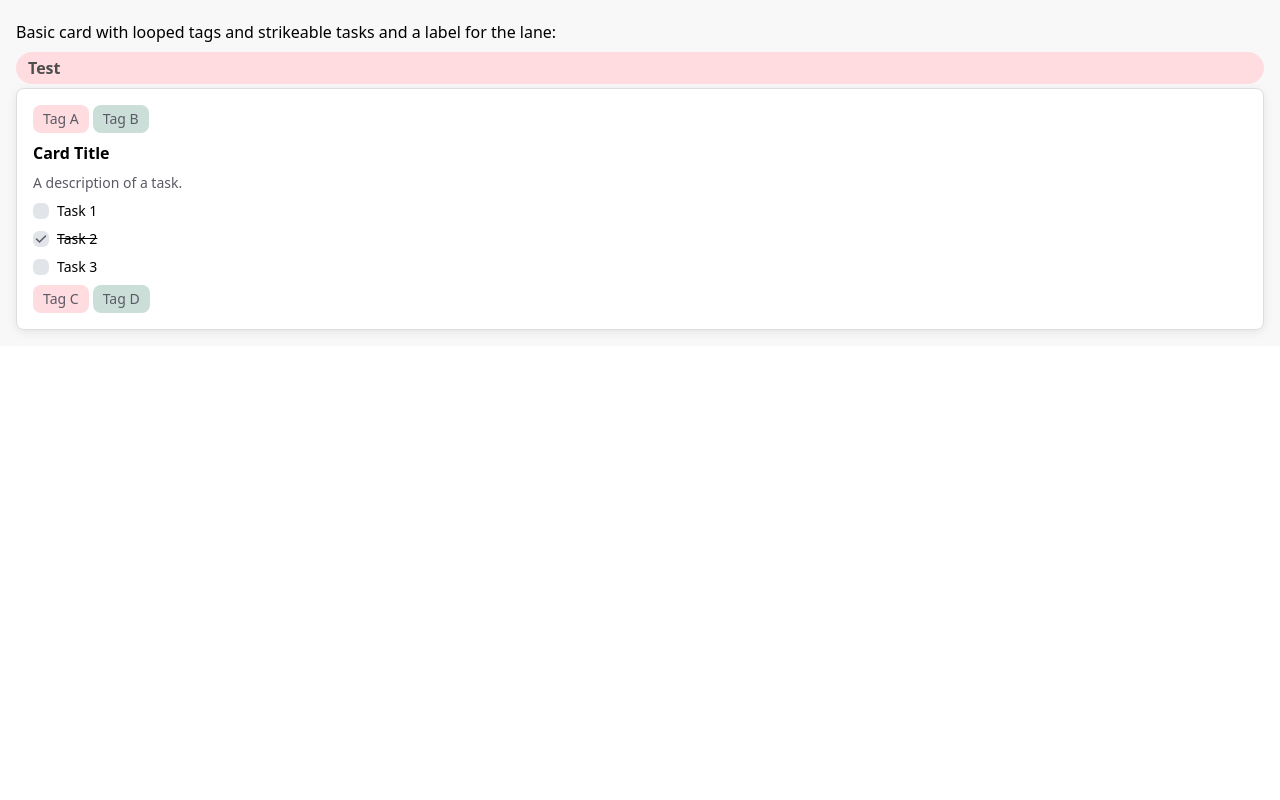
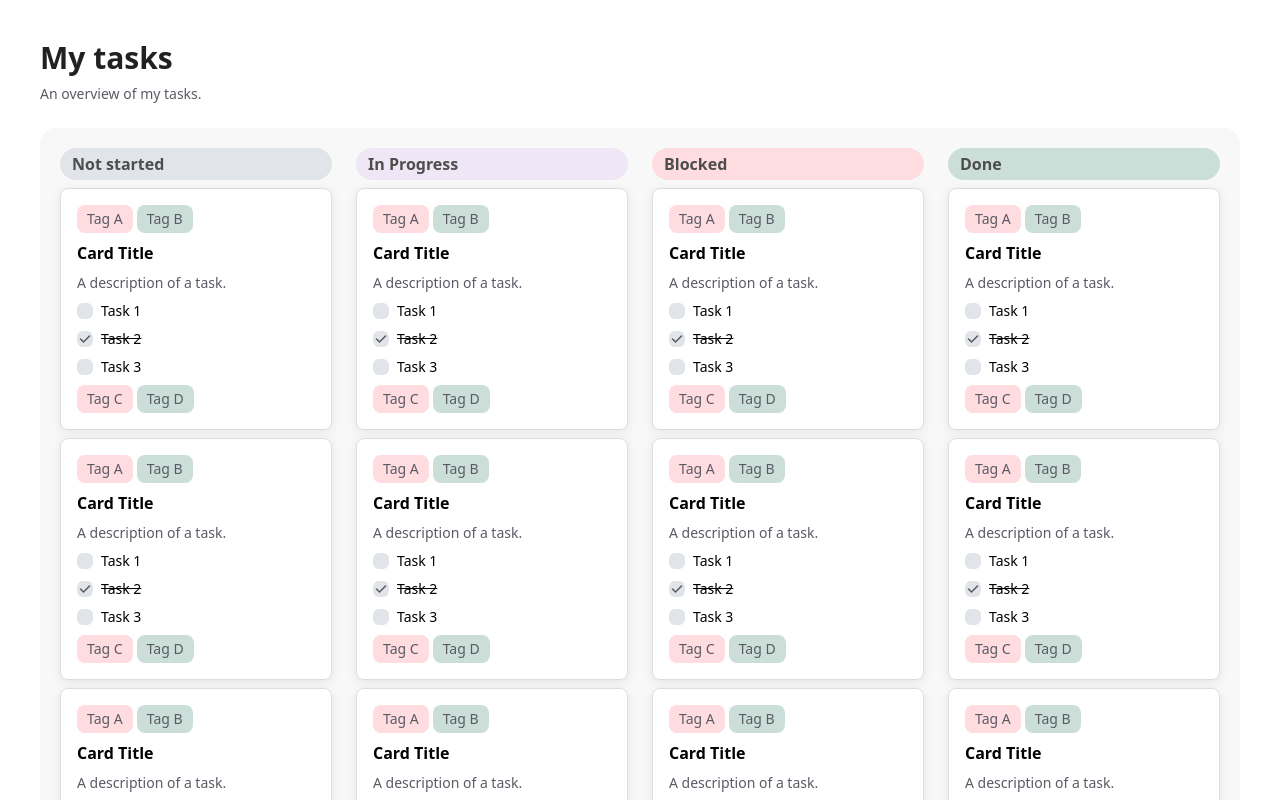
Before and after one commit to ShubhamS021/dailyplanner_react, a React (Create React App) app: page / in a window 1280 px wide. Shown: the top 800 px of the page. Built offline with nearby package versions, Linux system fonts and the light colour scheme.

Commit message:
feat: basic lane implementation

```diff
--- a/src/components/App/App.tsx
+++ b/src/components/App/App.tsx
@@ -1,18 +1,46 @@
 import { colors } from '../../theme/colors';
-import { CardComponent } from './Card/Card';
-import { LabelComponent } from './Label/Label';
+import { LaneComponent } from './Lane/Lane';
 
 export const App = () => {
     return (
-        <main className="bg-[#F8F8F8] p-4">
-            <div className="grid grid-rows-2 gap-1 items-center">
-                Basic card with looped tags and strikeable tasks and a label for
-                the lane:
-                <LabelComponent color={colors.rose} text="Test" />
-                <CardComponent
-                    title="Card Title"
-                    description="A description of a task."
-                />
+        <main className="p-10">
+            <div className="h-16 mb-6 grid grid-cols-[1fr_auto]">
+                <div className="flex flex-col gap-2">
+                    <div
+                        className="text-3xl font-bold text-[#212121]"
+                        data-testid="page-title"
+                    >
+                        My tasks
+                    </div>
+                    <div
+                        className="text-sm text-[#5A5A65]"
+                        data-testid="page-subtitle"
+                    >
+                        An overview of my tasks.
+                    </div>
+                </div>
+                <div>{/* new task button */}</div>
+            </div>
+            <div
+                className="p-5 rounded-2xl bg-[#F8F8F8] grid grid-cols-4 gap-6"
+                data-testid="page-board"
+            >
+                <LaneComponent
+                    color={colors.light_grey}
+                    text={'Not started'}
+                ></LaneComponent>
+                <LaneComponent
+                    color={colors.lavender}
+                    text={'In Progress'}
+                ></LaneComponent>
+                <LaneComponent
+                    color={colors.rose}
+                    text={'Blocked'}
+                ></LaneComponent>
+                <LaneComponent
+                    color={colors.green}
+                    text={'Done'}
+                ></LaneComponent>
             </div>
         </main>
     );
--- /dev/null
+++ b/src/components/App/Lane/Lane.tsx
@@ -0,0 +1,27 @@
+import { CardComponent } from '../Card/Card';
+import { LabelComponent } from '../Label/Label';
+
+export interface LaneProps {
+    color: string;
+    text: string;
+}
+
+export const LaneComponent = (props: LaneProps) => {
+    return (
+        <div className="flex flex-col gap-2">
+            <LabelComponent color={props.color} text={props.text} />
+            <CardComponent
+                title="Card Title"
+                description="A description of a task."
+            />
+            <CardComponent
+                title="Card Title"
+                description="A description of a task."
+            />
+            <CardComponent
+                title="Card Title"
+                description="A description of a task."
+            />
+        </div>
+    );
+};
```
Also changed, not shown: 2 other files (tests, documents, lock files or other folders).
